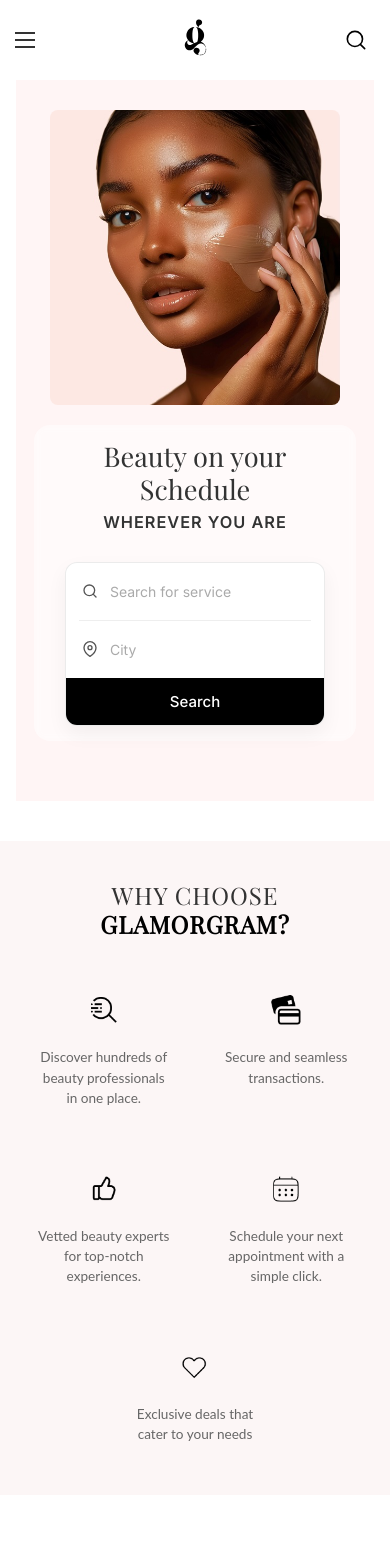
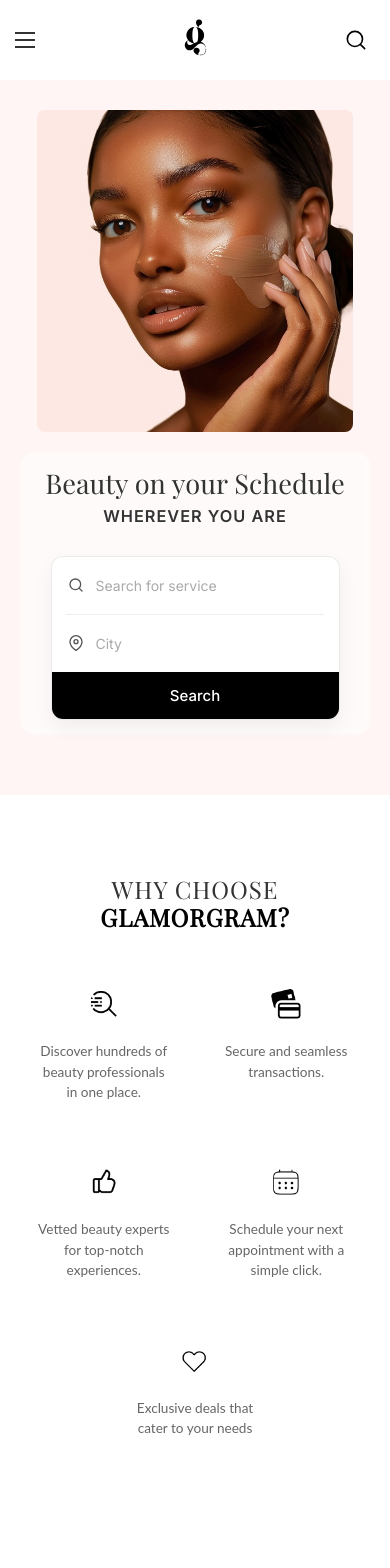
Before and after one commit to codedbymari/ggproject, a React (Create React App) app: page / in a window 390 px wide. Shown: the top 1568 px of the page. Built offline with nearby package versions, Linux system fonts and the light colour scheme.

Commit message:
changed up the colors and home page main padding

```diff
--- a/src/components/Features/Features.css
+++ b/src/components/Features/Features.css
@@ -3,7 +3,7 @@
   width: 100vw;
   margin-left: calc(-50vw + 50%);
   margin-right: calc(-50vw + 50%);
-  background-color: #FCF6F6;
+  background-color: white;
   overflow: hidden;
   margin-top: 40px;
   margin-bottom: 80px;
--- a/src/pages/Home/HomePage.css
+++ b/src/pages/Home/HomePage.css
@@ -10,6 +10,5 @@
 
   @media (max-width: 768px) {
     main {
-      padding: 0 16px;
     }
   }
```
